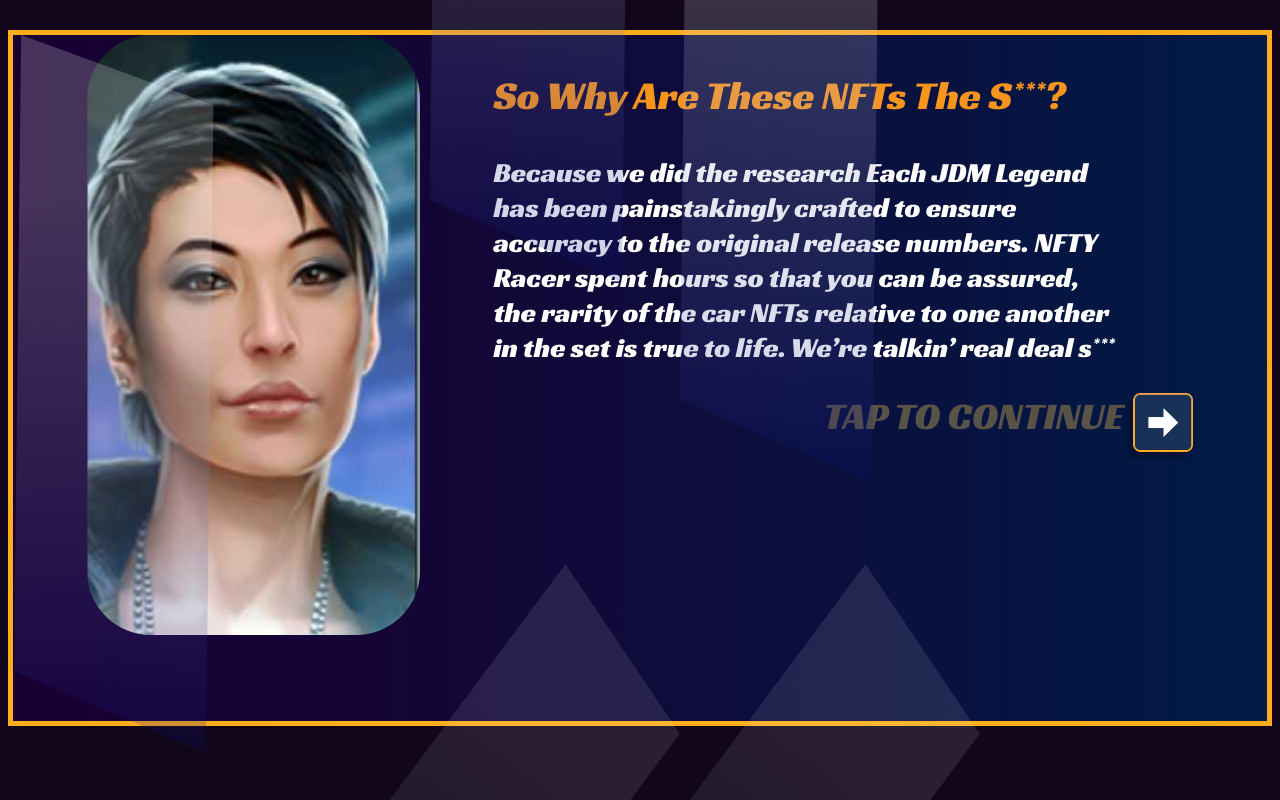
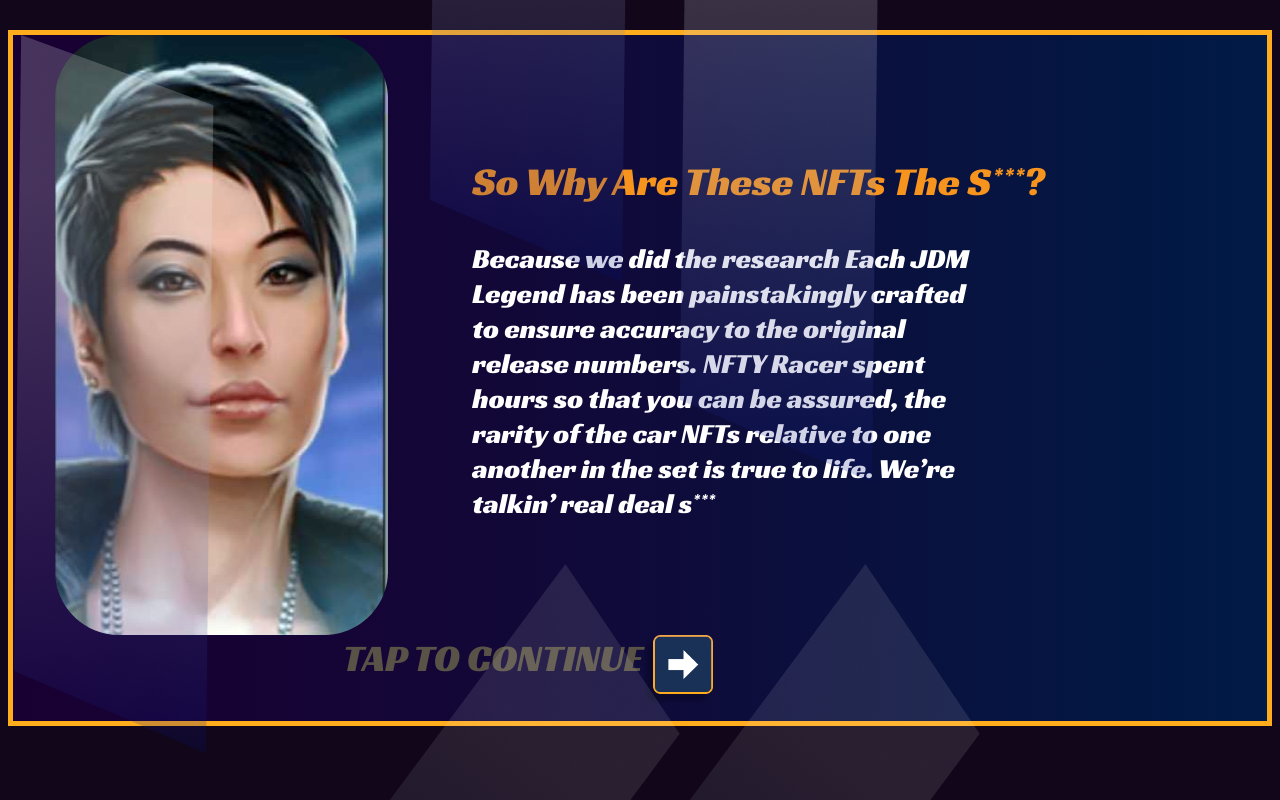
Before and after one commit to karan2704/nfty-racer, a React (Create React App) app: page / in a window 1280 px wide. Shown: the part 2180-2980 px from the top of the page. Built offline with nearby package versions, Linux system fonts and the light colour scheme.

Commit message:
mobile view for about section

```diff
--- a/src/App.css
+++ b/src/App.css
@@ -3,6 +3,7 @@
   position: absolute;
   width: 100%;
   background: #12071A;
+  min-width: 768px;
 }
 
 .App-logo {
--- a/src/components/About.jsx
+++ b/src/components/About.jsx
@@ -40,6 +40,9 @@ const Title = styled.p`
     font-family: 'Racing Sans One', cursive;
     font-size: 40px;
     line-height: 40px;
+    @media (max-width: 768px) {
+        width: 70%;
+    }
 `
 
 const Description = styled.p`
@@ -48,16 +51,18 @@ const Description = styled.p`
     font-size: 28px;
     line-height: 35px;
     width: 630px;
+    @media (max-width: 768px) {
+        width: 500px;
+    }
 `
 
 const DetailDiv = styled.div`
     display: flex;
     flex-flow: row;
-    justify-content: space-evenly;
+    justify-content: space-around;
+    align-items:center;
 `
 
-const TextWrapper = styled.div`
-`
 
 const Footer = styled.div`
     color: white;
@@ -77,6 +82,13 @@ const FooterText = styled.div`
 const Button = styled.div`
     border: none;
     background: none;
+`
+
+const RacerImg = styled.img`
+    @media (max-width: 768px) {
+        width: 200px;
+        height: 400px;
+    }
 `
 
 
@@ -146,11 +158,11 @@ function About() {
             </AboutContainer>
             <AboutDetails data-aos="fade-left" data-aos-delay="200">
                 <DetailDiv>
-                    <div>
+                    <div style={{ width: '60%', left: 0 }}>
                         <Title>{text[0].title}</Title>
                         <Description>{text[0].desc[page1]}</Description>
                     </div>
-                    <img src={text[0].img[page1]} alt='racer1' />
+                    <RacerImg src={text[0].img[page1]} alt='racer1' />
                 </DetailDiv>
                 <Footer>
                     <FooterText>TAP TO CONTINUE</FooterText>
@@ -161,24 +173,25 @@ function About() {
                 <img src={Ele1} alt='Ele' style={{ position: 'absolute', top: '900px', right: '200px' }} />
                 <img src={Ele1} alt='Ele' style={{ position: 'absolute' }} />
                 <DetailDiv>
-                    <img src={Racer2} alt='racer1' />
-                    <TextWrapper>
+                    <RacerImg src={Racer2} alt='racer1' />
+                    <div style={{ width: '60%', left: '500px' }}>
                         <Title>{text[1].title}</Title>
-                        <Description>{text[1].desc[page2]}</Description>
-                        <Footer>
-                            <FooterText>TAP TO CONTINUE</FooterText>
-                            <Button onClick={() => textChangeHandler2()}><img src={ArrowRight} alt="Right" style={{ width: '70px', height: '70px' }} /></Button>
-                        </Footer>
-                    </TextWrapper>
+                        <Description style={{ width: '500px' }}>{text[1].desc[page2]}</Description>
+                    </div>
+
                 </DetailDiv>
+                <Footer>
+                    <FooterText>TAP TO CONTINUE</FooterText>
+                    <Button onClick={() => textChangeHandler2()}><img src={ArrowRight} alt="Right" style={{ width: '70px', height: '70px' }} /></Button>
+                </Footer>
             </AboutDetails>
             <AboutDetails style={{ height: '760px' }} data-aos="fade-left" data-aos-delay="200">
                 <DetailDiv>
-                    <div>
+                    <div style={{ width: '60%', left: 0 }}>
                         <Title>{text[2].title}</Title>
                         <Description style={{ fontSize: '25px' }}>{text[2].desc[page3]}</Description>
                     </div>
-                    <img src={Racer} alt='racer1' />
+                    <RacerImg src={Racer} alt='racer1' />
                 </DetailDiv>
                 <Footer>
                     <FooterText>TAP TO CONTINUE</FooterText>
--- a/src/components/Home.jsx
+++ b/src/components/Home.jsx
@@ -17,6 +17,10 @@ width: 1440px;
 height: 1024px;
 position: relative;
 background: linear-gradient(to right, white, #0B051B);
+@media (max-width: 768px) {
+    width:100%;
+    height:1000px;
+}
 `
 const Wrapper = styled.div`
     text-align: right;
--- a/src/components/Manual.jsx
+++ b/src/components/Manual.jsx
@@ -12,12 +12,17 @@ const Wrapper = styled.div`
     align-items: center;
     position:relative;
 `
-
+const HeaderDiv = styled.div`
+    @media (max-width: 768px){
+        visibility: hidden;
+    }
+`
 const Heading = styled.p`
     color: white;
     font-family: 'Racing Sans One', cursive;
     font-size: 60px;
-    line-height: 35.6px;
+    line-height: 25.6px;
+    margin-top: 0;
 `
 
 const Title = styled.p`
@@ -26,7 +31,7 @@ const Title = styled.p`
     font-size: 40px;
     line-height: 40px;
     @media (max-width: 768px){
-        line-height: 30px;
+        line-height: 25px;
     }
 `
 
@@ -67,12 +72,17 @@ const Controls = styled.img`
     height: 110px
   }
 `
+
+const HeaderImg = styled.img`
+    width: 100%;
+`
 function Manual() {
     return (
         <div style={{ width: '100%' }}>
-            <div style={{ width: '100%', height: '140px', background: 'linear-gradient(to left, #0B0B0C,#18191B)' }}>
-                <img data-aos="zoom-in" src={HowTo} alt='How to mint' />
-            </div>
+            <HeaderDiv style={{ width: '100%', height: '140px', background: 'linear-gradient(to left, #0B0B0C,#18191B)' }}>
+                <HeaderImg data-aos="zoom-in" src={HowTo} alt='How to mint' />
+            </HeaderDiv>
+            <HeaderImg data-aos="zoom-in" src={HowTo} alt='How to mint' />
             <Wrapper>
                 <img src={ManualPic} alt='BG' style={{ position: 'absolute', width: '100%' }} />
                 <Title data-aos="slide-up" >STOP!</Title>
@@ -80,10 +90,6 @@ function Manual() {
                 <Description data-aos="slide-up" >NFTY Racers Gotta Have Their Learner’s Permit First.
                     Here are a couple of guides to get you on the road.
                 </Description>
-                {/* <div style={{ position: 'relative' }}>
-                    <img src={Vid1} alt='Thumbnail1' style={{ top: 0, left: 0 }} />
-                    <Controls src={VidControls} alt='Play' style={{ top: '320px', left: '500px' }} />
-                </div> */}
                 <div style={{ display: 'inline-block', position: 'relative' }}>
                     <img src={Vid1} alt='Thumbnail2' style={{ margin: '20px 40px' }} />
                     <a href='https://www.youtube.com/watch?v=xampzXoIMwI'><Controls src={VidControls} alt='Play' style={{ top: '300px', left: '200px' }} /></a>
```
